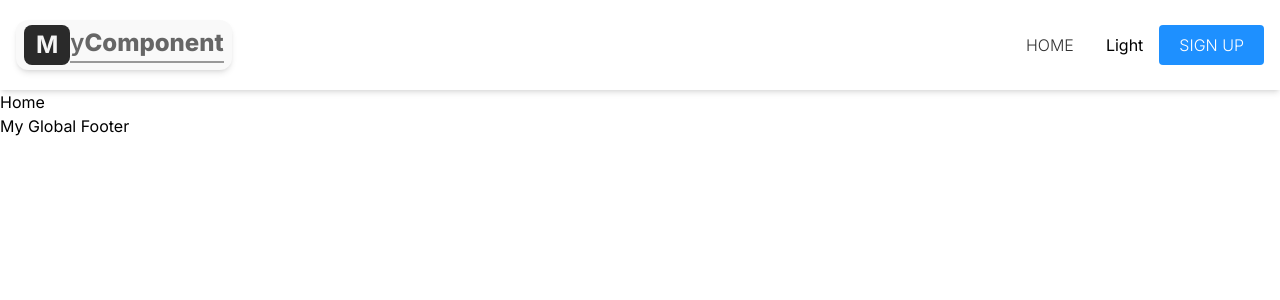
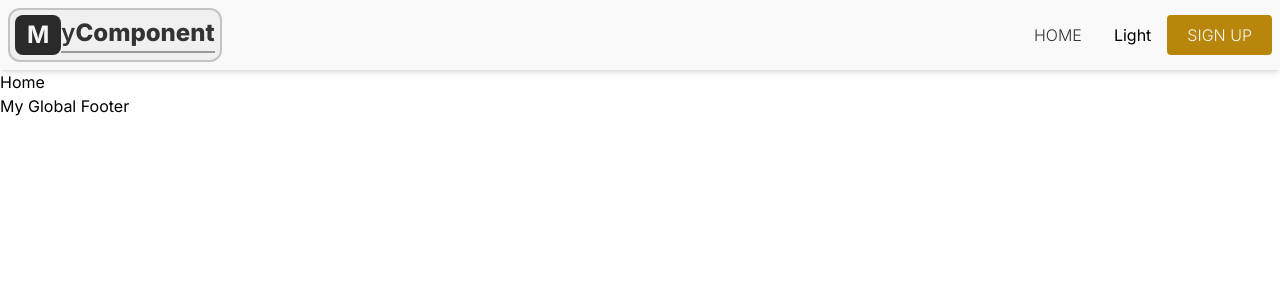
Before and after one commit to upovibe/my-next-components, a Next.js app: page / in a window 1280 px wide. Shown: the top 300 px of the page. Built offline with nearby package versions, Linux system fonts and the light colour scheme.

Commit message:
"Updated Logo and Nav components with new styles and colors, and modified Tailwind config to reflect changes."

```diff
--- a/src/components/common/Logo.tsx
+++ b/src/components/common/Logo.tsx
@@ -1,7 +1,7 @@
 import Link from 'next/link';
 
 const Logo = () => (
-    <Link href="/" className="flex items-center gap-2 p-[5px] md:px-2 bg-background rounded-xl w-max shadow-md bg-primary dark:bg-shade">
+    <Link href="/" className="flex items-center gap-2 p-[5px] bg-background rounded-xl w-max border-2 border-muted/50 hover:border-muted transition-all duration-200 ease-linear bg-secondary dark:bg-dim">
         {/* "MC" for medium and smaller screens */}
         <div className="md:hidden flex items-center gap-1">
             <span className="bg-dim dark:bg-secondary text-light dark:text-deep px-3 py-1 rounded-lg text-2xl font-bold">
@@ -18,9 +18,9 @@ const Logo = () => (
             <span className="bg-dim dark:bg-secondary text-light dark:text-deep px-3 py-1 rounded-lg text-2xl font-bold">
                 M
             </span>
-            <span className="text-soft dark:text-pale text-2xl font-semibold border-b-2 border-muted dark:border-faint pb-[2px]">
+            <span className="text-deep dark:text-light text-2xl font-semibold border-b-2 border-muted dark:border-faint pb-[2px]">
                 y
-                <span className="text-soft dark:text-pale text-2xl font-extrabold">
+                <span className="text-deep dark:text-light text-2xl font-extrabold">
                     Component
                 </span>
             </span>
--- a/src/components/layout/Nav.tsx
+++ b/src/components/layout/Nav.tsx
@@ -13,7 +13,7 @@ const Nav: React.FC = () => {
   };
 
   return (
-    <nav className="flex items-center flex-wrap px-4 py-5 bg- dark:bg-shade shadow-md">
+    <nav className="flex items-center flex-wrap p-2 bg-primary dark:bg-shade shadow-md">
       <div className="mr-auto">
         <Logo />
       </div>
@@ -26,12 +26,12 @@ const Nav: React.FC = () => {
       </div>
 
       {/* Main Nav Menu */}
-      <div className={`md:flex md:space-x-4 md:space-y-0 md:w-auto space-y-2 w-full ${isMenuOpen ? 'block' : 'hidden'} md:flex md:items-center`} data-name="nav-menu">
+      <div className={`md:flex md:space-x-4 md:space-y-0 md:w-auto space-y-2 w-full bg-primary dark:bg-shade mt-2 border-t-2 py-4 border-muted/50 md:m-0 md:p-0 md:border-none ${isMenuOpen ? 'block' : 'hidden'} md:flex md:items-center`} data-name="nav-menu">
         <div className="flex flex-col md:flex-row">
           <Link href="#" className="font-light text-deep dark:text-light hover:text-highlight dark:hover:text-ocean md:px-4 uppercase py-2 px-0">Home</Link>
         </div>
         <ThemeSwitcher/>
-        <Link href="#" className="bg-highlight dark:bg-ocean font-light inline-block px-5 py-2 rounded text-white hover:bg-blue-700 dark:hover:bg-ocean-light uppercase">Sign Up</Link>
+        <Link href="#" className="bg-gold dark:bg-accentgold font-light inline-block px-5 py-2 rounded text-light uppercase">Sign Up</Link>
       </div>
     </nav>
   );
--- a/tailwind.config.ts
+++ b/tailwind.config.ts
@@ -14,7 +14,7 @@ const config: Config = {
         'primary': '#f9f9f9',         // Primary background
         'secondary': '#f0f0f0',       // Secondary background
         'tertiary': '#e0e0e0',        // Tertiary background (panels, cards)
-        'accent': '#ffd700',          // Accent color (buttons, links)
+        'gold': '#b8860b',            // Dark accent (buttons, links, golden)
         'highlight': '#1e90ff',       // Highlight color (active items)
         'alert': '#ff6347',           // Alert messages, errors
         'border': '#dcdcdc',          // Light border color
@@ -26,7 +26,7 @@ const config: Config = {
         'shade': '#1a1a1a',           // Dark primary background
         'dim': '#2a2a2a',             // Dark secondary background
         'shadow': '#3a3a3a',          // Dark tertiary background
-        'gold': '#b8860b',            // Dark accent (golden)
+        'accent': '#ffd700',          // Accent color (buttons, links, yellow)
         'ocean': '#104e8b',           // Dark highlight color (active items)
         'crimson': '#8b0000',         // Dark alert (error messages)
         'coal': '#4a4a4a',            // Dark border color
```
